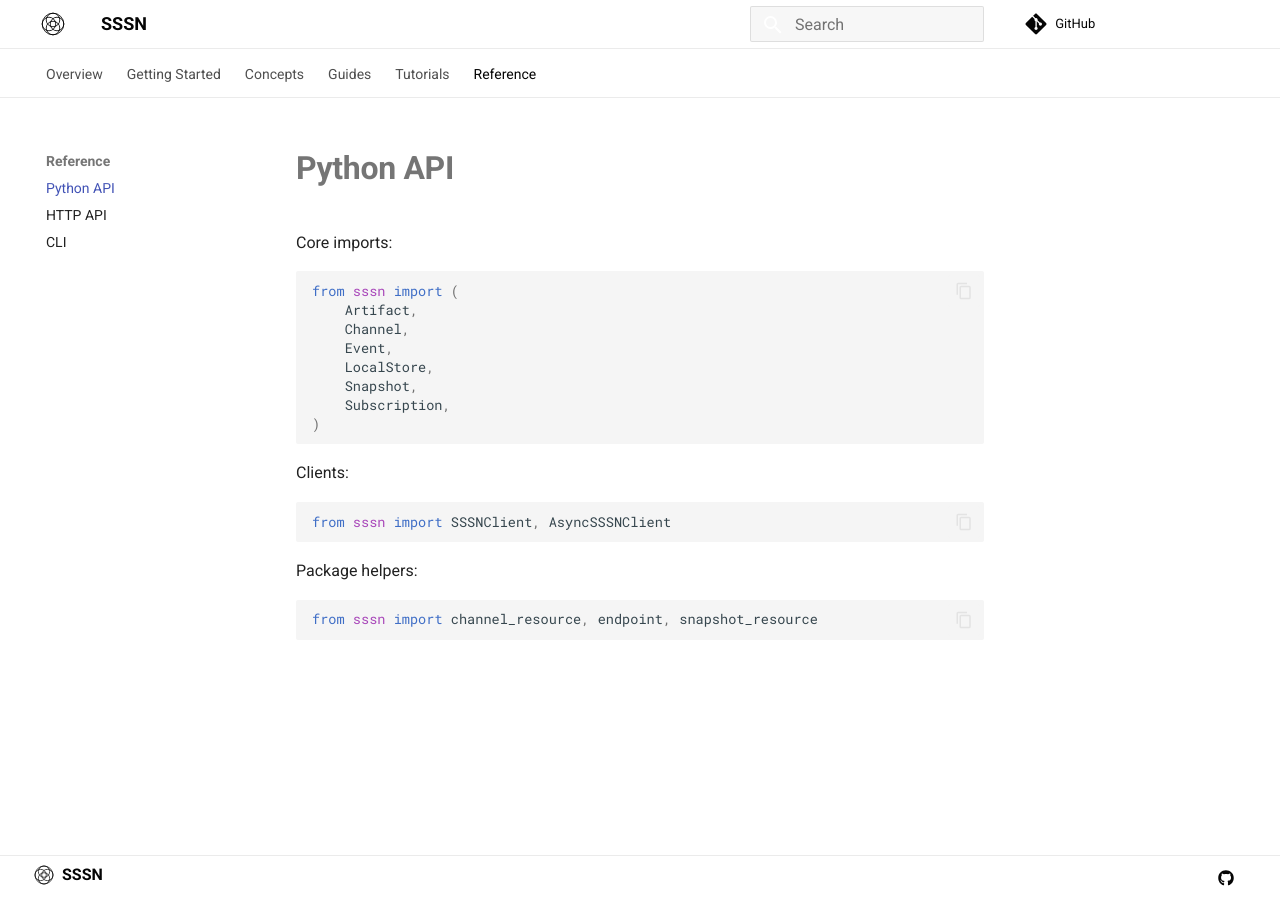
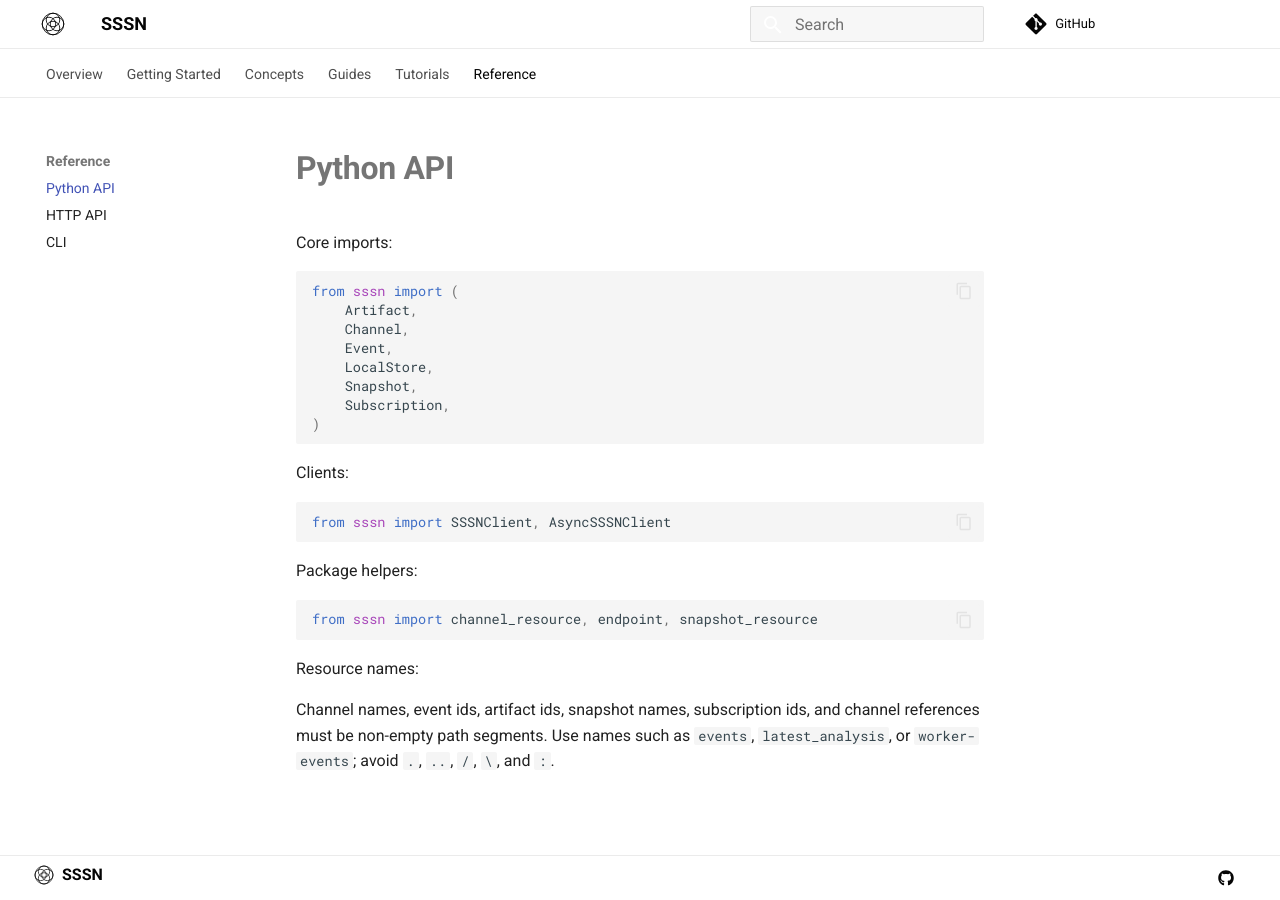
Before and after one commit to Productive-Superintelligence/sssn, an MkDocs documentation site: the page built from docs/reference/python-api.md, in a window 1280 px wide. Built offline with MkDocs 1.6.1 and Material for MkDocs 9.7.7, drawn with Linux system fonts in a browser that asks for light colours.

Commit message:
Document SSSN resource name constraints

````diff
--- a/docs/reference/python-api.md
+++ b/docs/reference/python-api.md
@@ -24,3 +24,9 @@
 ```python
 from sssn import channel_resource, endpoint, snapshot_resource
 ```
+
+Resource names:
+
+Channel names, event ids, artifact ids, snapshot names, subscription ids, and
+channel references must be non-empty path segments. Use names such as `events`,
+`latest_analysis`, or `worker-events`; avoid `.`, `..`, `/`, `\`, and `:`.
````
Also changed, not shown: 1 other file.
